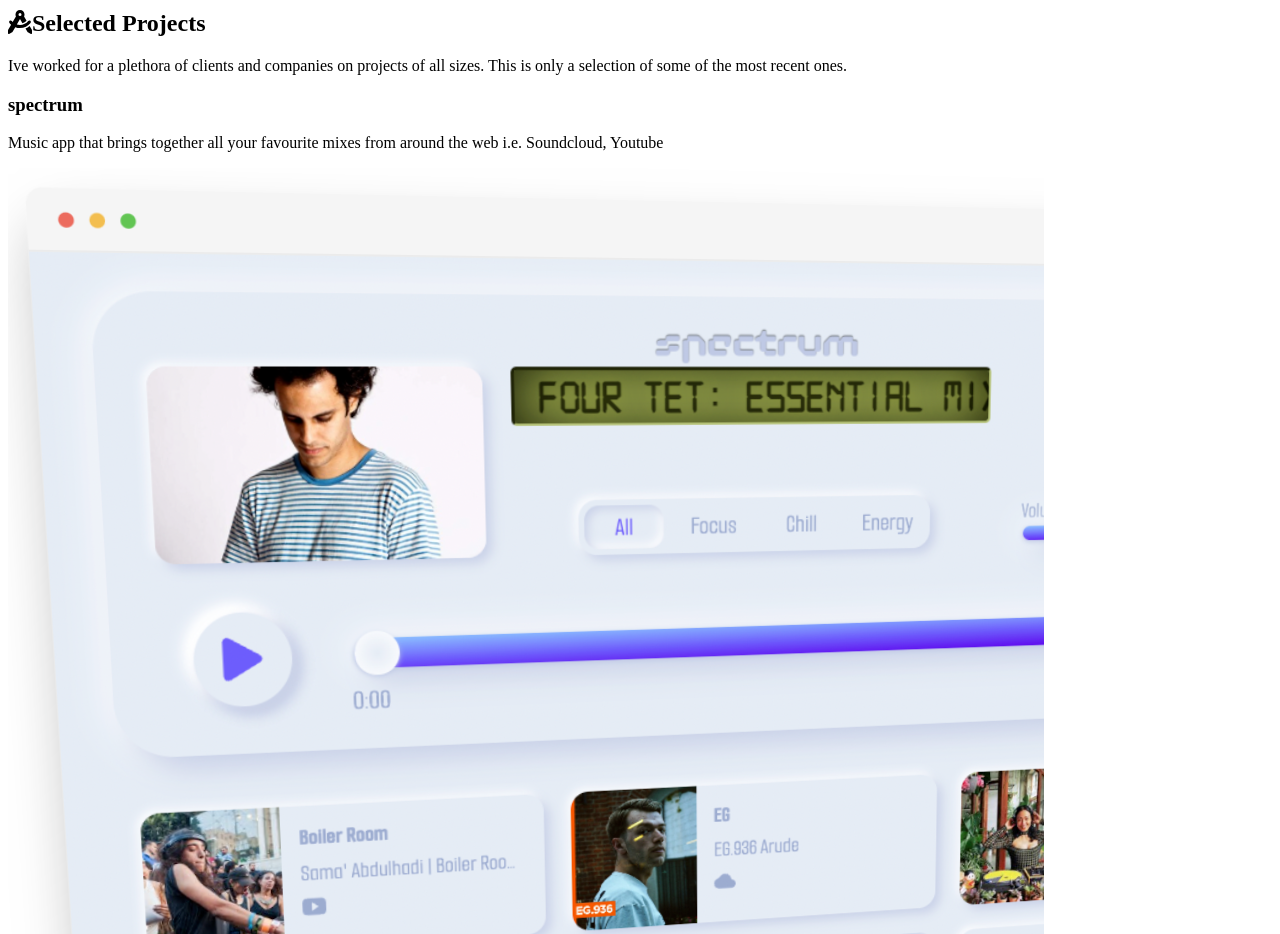
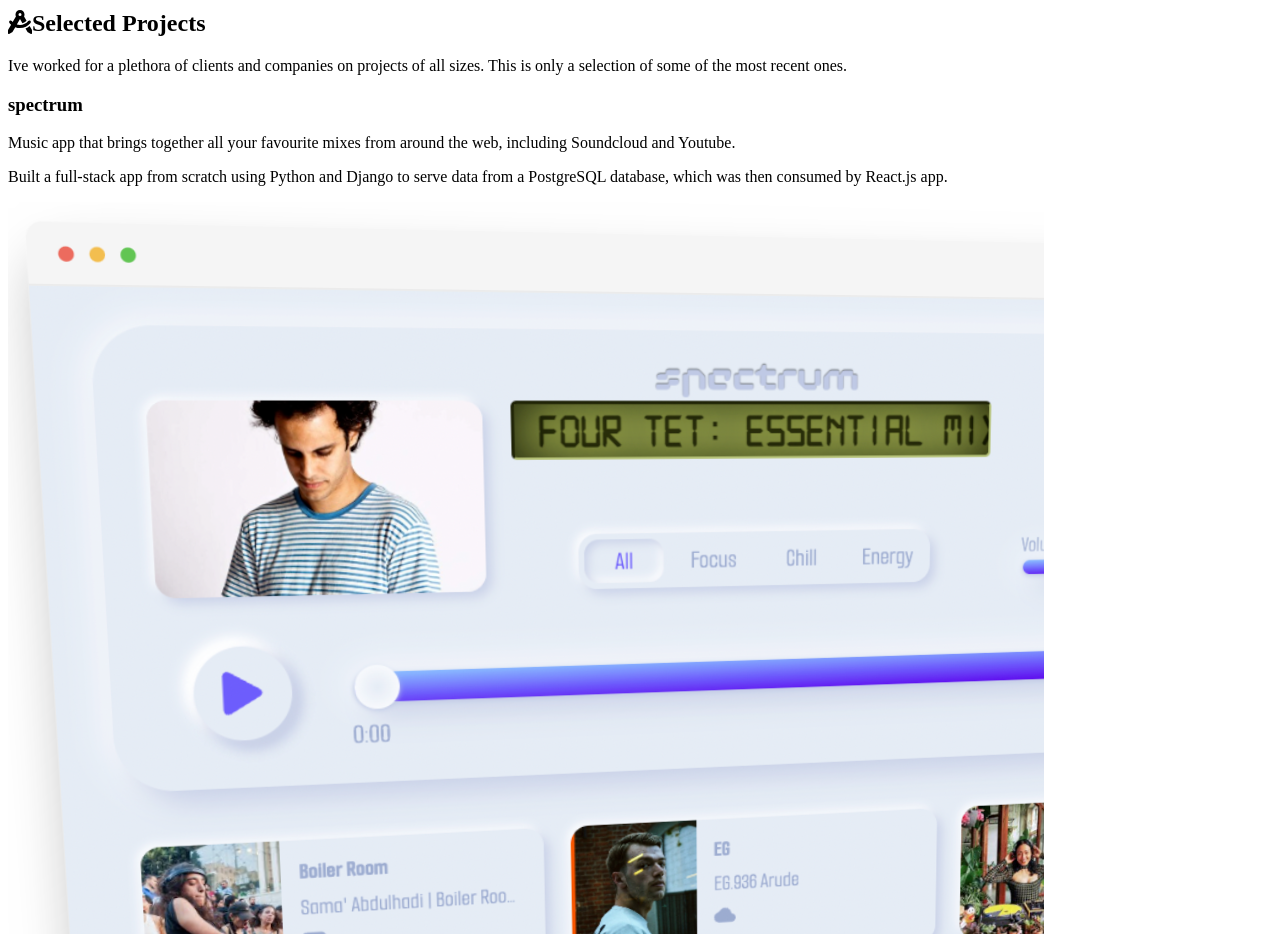
Before and after one commit to james-gulland/portfolio, a JavaScript app in the folder client/: page / in a window 1280 px wide. Shown: the part 960-1894 px from the top of the page. Built offline with nearby package versions, Linux system fonts and the light colour scheme; the HTML template or start-up script is replaced by a standard one.

Commit message:
updating portfolio tiles for project 3 and 4

```diff
--- a/client/src/components/Home.js
+++ b/client/src/components/Home.js
@@ -32,9 +32,10 @@ const Home = () => {
             <div className="portfolio-item tile-large">
               <div className="tile-centre">
                 <h3>spectrum</h3>
-                <p className="tile-text">Music app that brings together all your favourite mixes from around the web i.e. Soundcloud, Youtube</p>
+                <p className="tile-text">Music app that brings together all your favourite mixes from around the web, including Soundcloud and Youtube.</p>
+                <p className="tile-text">Built a full-stack app from scratch using Python and Django to serve data from a PostgreSQL database, which was then consumed by React.js app.</p>
               </div>
-              <div>
+              <div className="tile-right">
                 <img id="spectrum-screen" src={spectrumScreen} alt="Spectrum" />
               </div>
             </div>
--- a/client/src/styles/components/_layout.scss
+++ b/client/src/styles/components/_layout.scss
@@ -66,8 +66,7 @@ section {
 
   #portfolio-container {
     display: grid;
-    grid-template-rows: repeat(2, 1fr);
-    grid-template-columns: repeat(3, 1fr);
+    grid-template-columns: 1fr;
     gap: 1rem;
   }
 
@@ -79,9 +78,8 @@ section {
     transition: all 0.2s ease;
 
     &.tile-large {
-      grid-column: span 2;
       display: grid;
-      grid-template-columns: 1fr 1fr;
+      grid-template-columns: 1fr;
     }
 
     &.tile-small {
@@ -98,9 +96,17 @@ section {
       padding: 2rem;
     }
 
+    & .tile-right {
+      display: grid;
+      justify-content: end;
+      align-items: center;
+      margin: 0 0 2rem 0;
+    }
+
     & .tile-vertical {
       padding: 2rem;
     }
+
 
     & #image-container {
       display: grid;
@@ -109,7 +115,7 @@ section {
 
     & #spectrum-screen {
       height: 20rem;
-      margin: 1rem 0;
+      // margin: 1rem 0;
     }
 
     & #wanderlust-screen {
--- a/client/src/styles/components/_media_queries.scss
+++ b/client/src/styles/components/_media_queries.scss
@@ -14,4 +14,28 @@
     align-items: center;
   }
 
+  // PORTFOLIO
+  section {
+    #portfolio-container {
+      grid-template-columns: 1fr;
+      grid-template-rows: repeat(2, 1fr);
+      grid-template-columns: repeat(3, 1fr);
+    }
+
+    .portfolio-item {
+      &.tile-large {
+        grid-template-columns: 1fr 1fr;
+        grid-column: span 2;
+      }
+
+      & .tile-right {
+        margin: 0;
+      }
+    }
+  }
 }
+
+// @media only screen and (min-width: 600px) {
+
+
+// }
```
